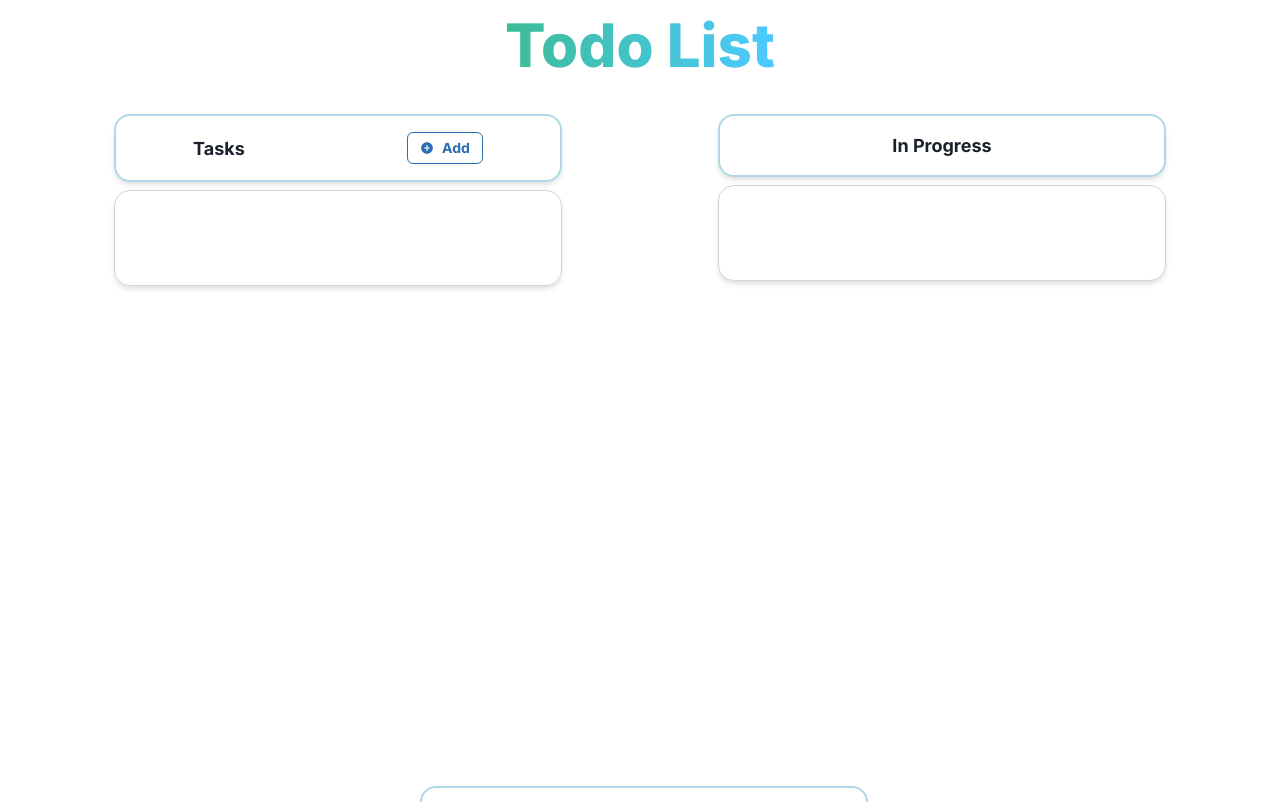
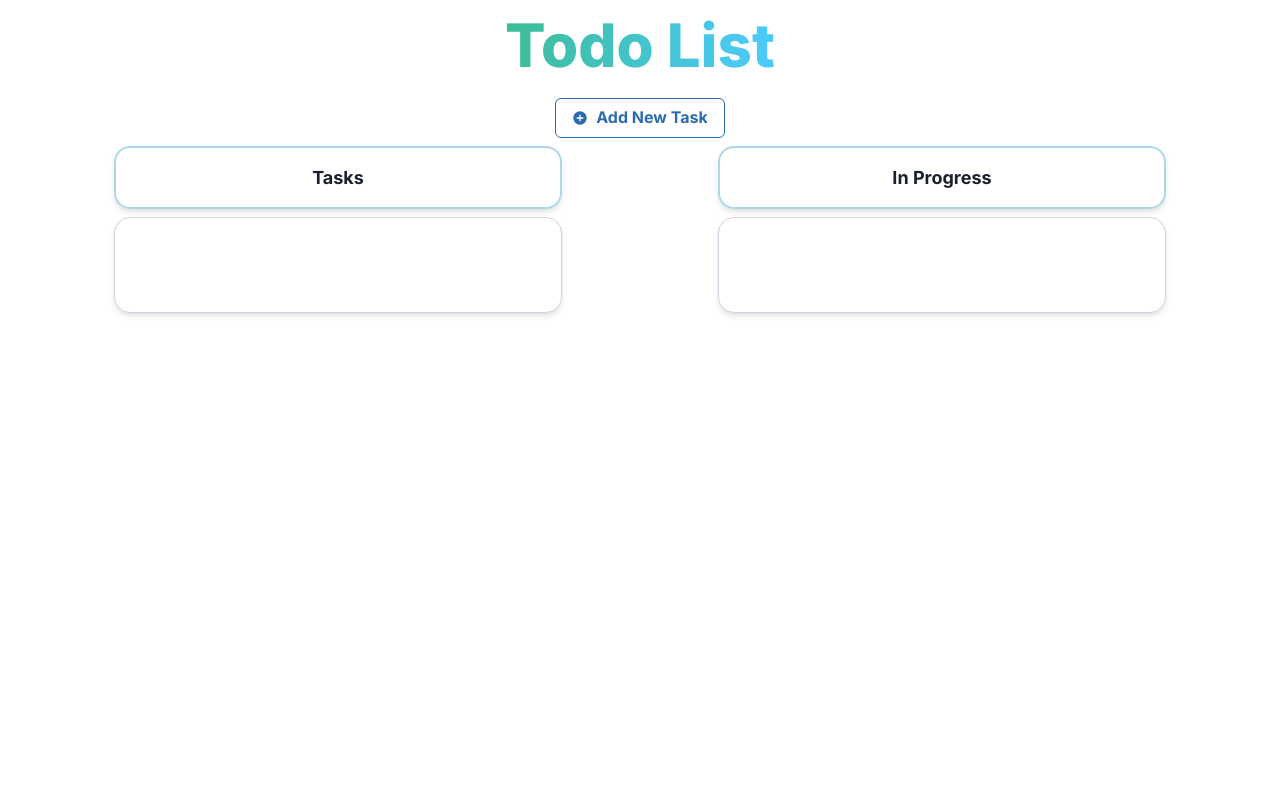
Before and after one commit to rully-saputra15/todolist, a React (Vite) app: page / in a window 1280 px wide. Shown: the top 802 px of the page. Built offline with nearby package versions, Linux system fonts and the light colour scheme.

Commit message:
change position of button add new task

```diff
--- a/src/App.tsx
+++ b/src/App.tsx
@@ -81,23 +81,13 @@ const App = () => {
               rounded="2xl"
               boxShadow="md">
         <Text fontSize="lg" fontWeight={700} noOfLines={2}>{title}</Text>
-        {
-          title === "Tasks" && (
-            <Button leftIcon={<MdAddCircle/>}
-                    onClick={onOpen}
-                    colorScheme="blue"
-                    variant="outline" size="sm">
-              Add
-            </Button>
-          )
-        }
       </HStack>
     );
   }, []);
 
   const renderTodoListSection = (entity: Entity, data: Task[]) => {
     return (
-      <VStack alignItems="center" w="md" h="2xl">
+      <VStack alignItems="center" w="md" h={["lg","2xl"]}>
         {renderTitleSection(entity.title)}
         <Droppable droppableId={entity.id} type="tasks">
           {(providedDroppable, snapshot) => {
@@ -150,13 +140,19 @@ const App = () => {
   };
   return (
     <>
-      <VStack mx={10} spacing={6} justifyContent="flex-start">
+      <VStack mx={10} justifyContent="space-between">
         <Text bgGradient="linear(to-l, #4CCAFF, #3CBD96)"
               bgClip="text"
               fontSize="6xl"
               fontWeight="extrabold">
           Todo List
         </Text>
+        <Button leftIcon={<MdAddCircle/>}
+                onClick={onOpen}
+                colorScheme="blue"
+                variant="outline" size="md">
+          Add New Task
+        </Button>
         <DragDropContext onDragEnd={onDragEnd}>
           <HStack justifyContent="space-around" w="100%" alignItems="flex-start" flexWrap="wrap">
             {renderTodoListSection(entities[0], mainTask.tasks)}
```
